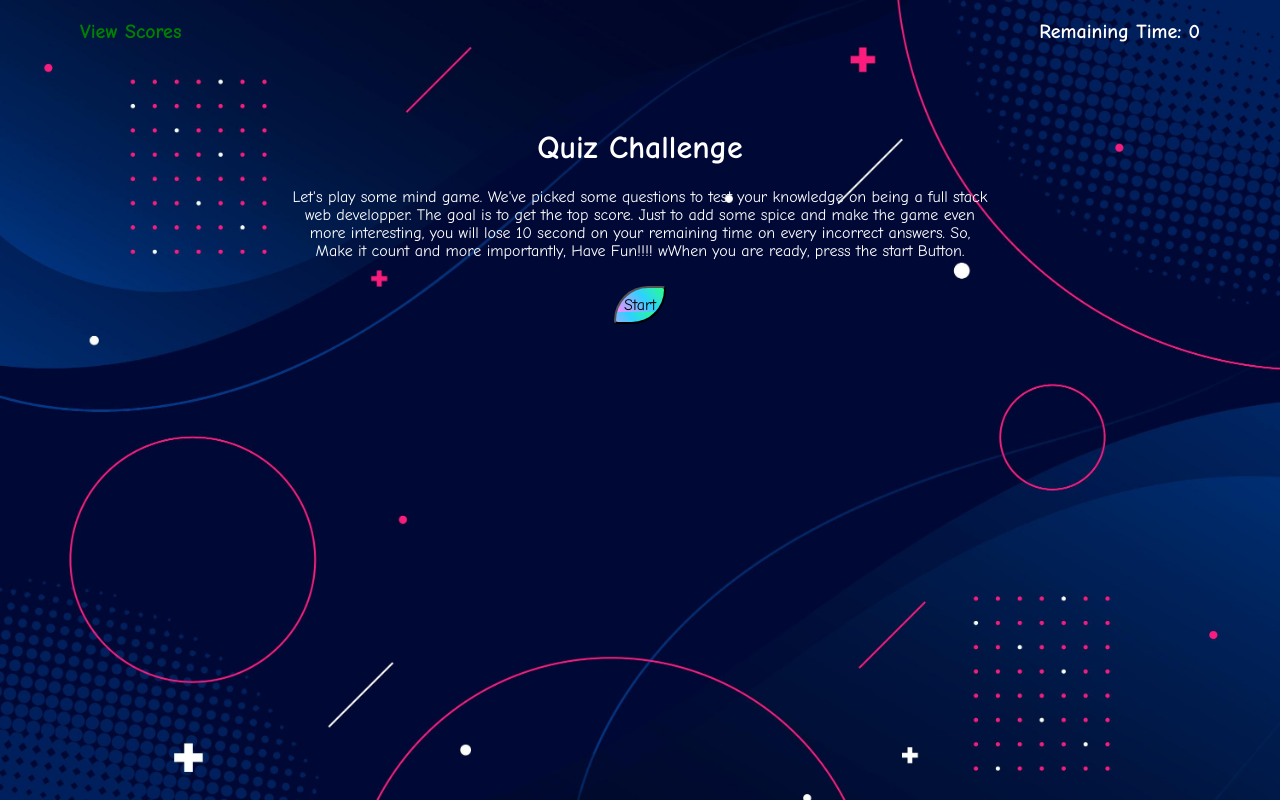
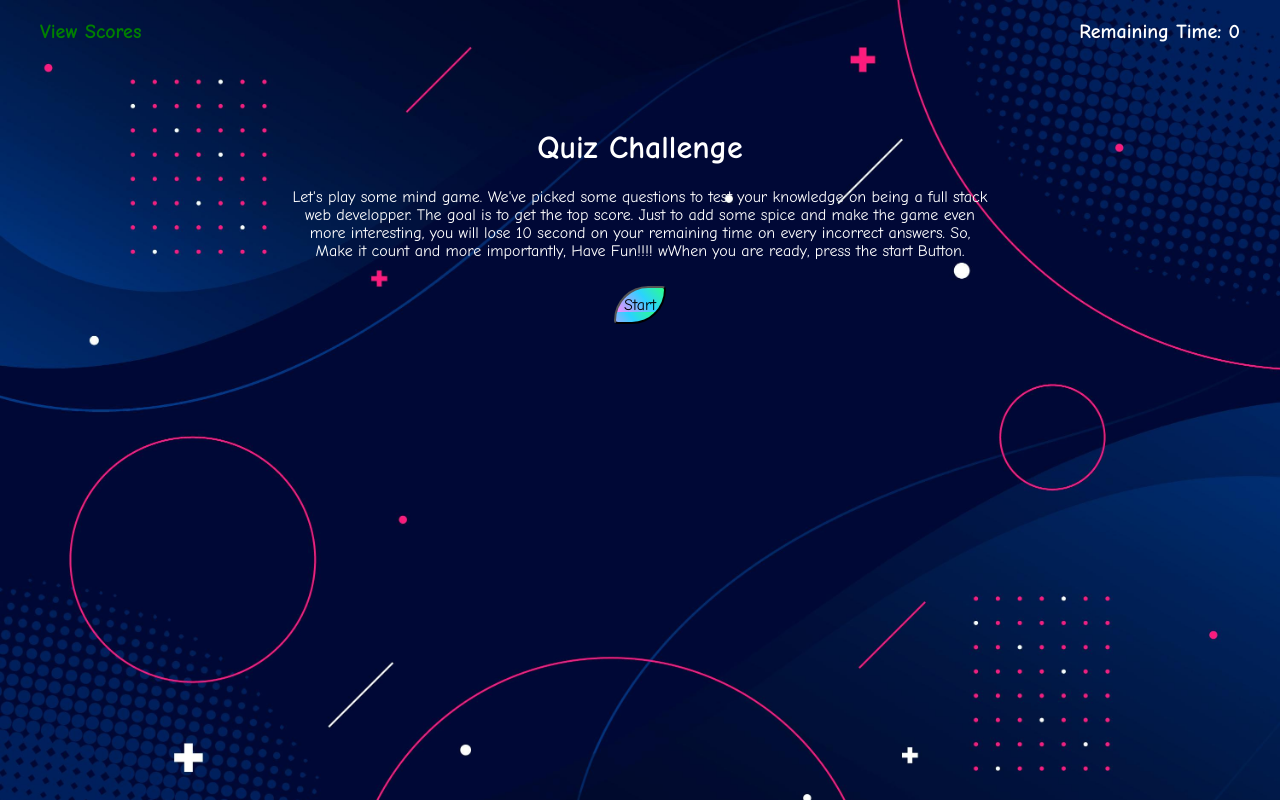
Before and after one commit to RandolphRichard/quiz, a plain HTML site: page index.html in a window 1280 px wide. Drawn offline with Linux system fonts and the light colour scheme.

Commit message:
configured small section on the CSS

```diff
--- a/assets/css/style.css
+++ b/assets/css/style.css
@@ -14,7 +14,7 @@ body {
   .thescores {
     position: absolute;
     top: 20px;
-    left: 80px;
+    left: 40px;
     font-size: 20px;
     font-weight: bold;
   }
@@ -31,7 +31,7 @@ body {
   .timer {
     position: absolute;
     top: 20px;
-    right: 80px;
+    right: 40px;
     font-size: 20px;
     font-weight: bold;
     color: white;
```
